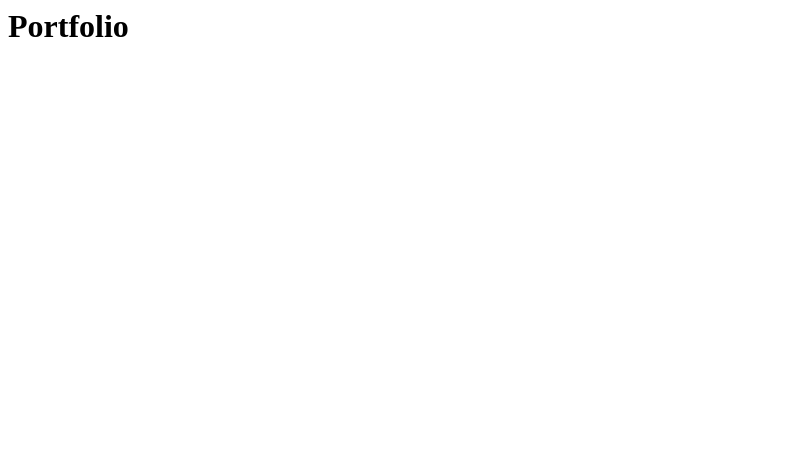
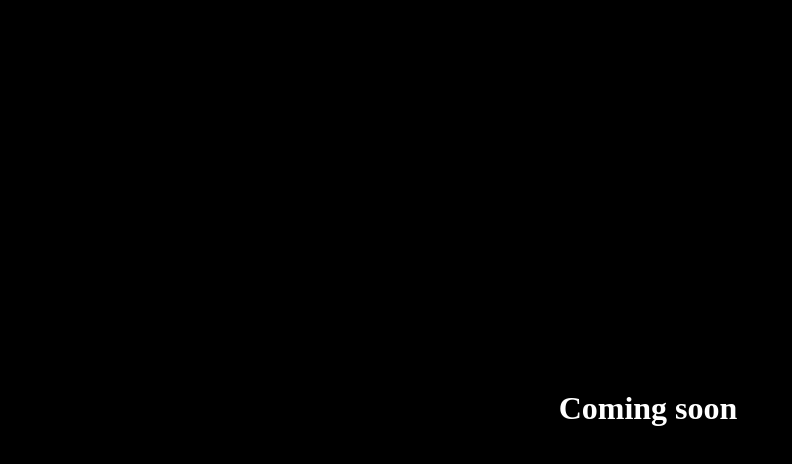
Before and after one commit to tomazjejcic/portfolio, a plain HTML site: page index.html in a window 1280 px wide. Shown: the whole page, without its empty margins (0-792 px from the left). Drawn offline with Linux system fonts and the light colour scheme.

Commit message:
build(index) coming soom

```diff
--- a/index.html
+++ b/index.html
@@ -1,3 +1,23 @@
-<h1>
-    Portfolio
-</h1>
+<!DOCTYPE html>
+<html>
+    <head>
+
+        <title>TomoJ</title>
+        <meta charset="utf-8">
+        <meta name="viewport" content="width=device-width, initial-scale=1">
+
+        <!-- Stylesheets -->
+        <!-- <link rel="stylesheet" type="text/css" href="css/style.css"> -->
+
+    </head>
+
+    <body style="background: black">
+
+        <div style="position: absolute; min-width: 100%; min-height: 100%; display: flex; justify-content: center; align-items: center">
+            <h1 style="color: white">
+                Coming soon
+            </h1>
+        </div>
+
+    </body>
+</html>
```
